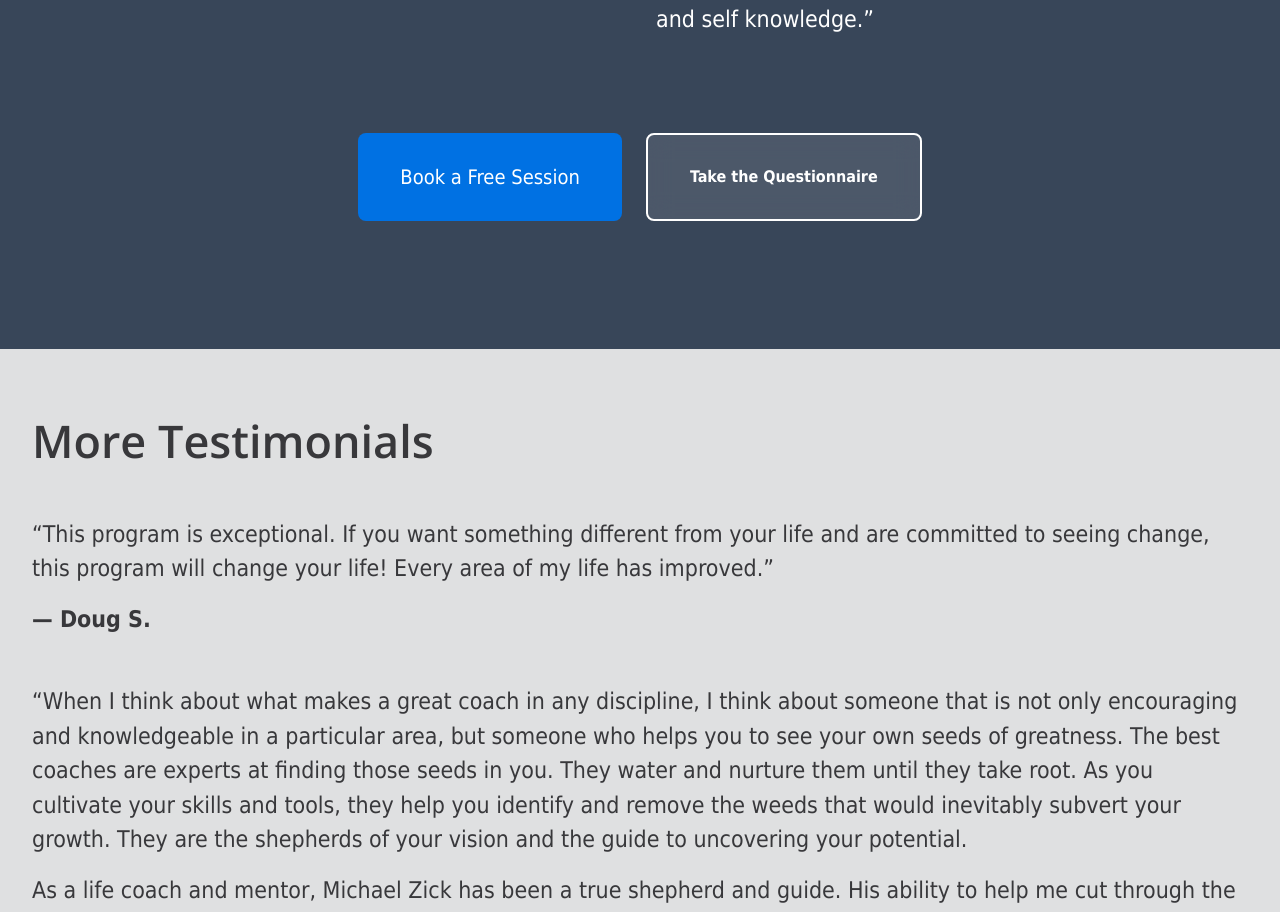
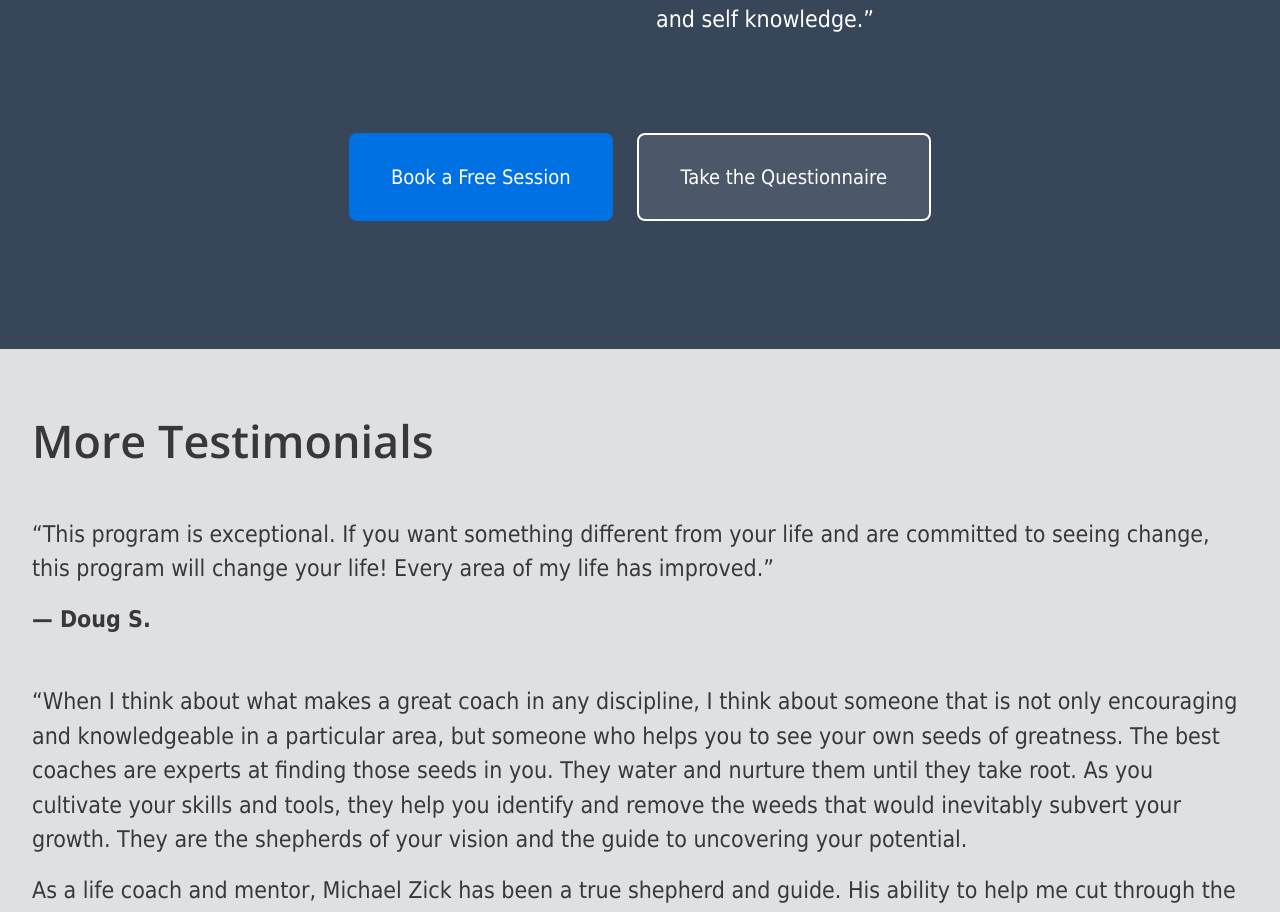
Before and after one commit to michaelzick/michaelzick.com, a Next.js app: page /testimonials in a window 1280 px wide. Shown: the part 1683-2595 px from the top of the page. Built offline with nearby package versions, Linux system fonts and the light colour scheme.

Commit message:
added cta-unified to test cta

```diff
--- a/app/testimonials/page.tsx
+++ b/app/testimonials/page.tsx
@@ -119,7 +119,7 @@ export default function Testimonials() {
               </a>
               <a
                 href="/questionnaire"
-                className="rainbow-glass-btn"
+                className="rainbow-glass-btn cta-unified"
               >
                 Take the Questionnaire
               </a>
```
